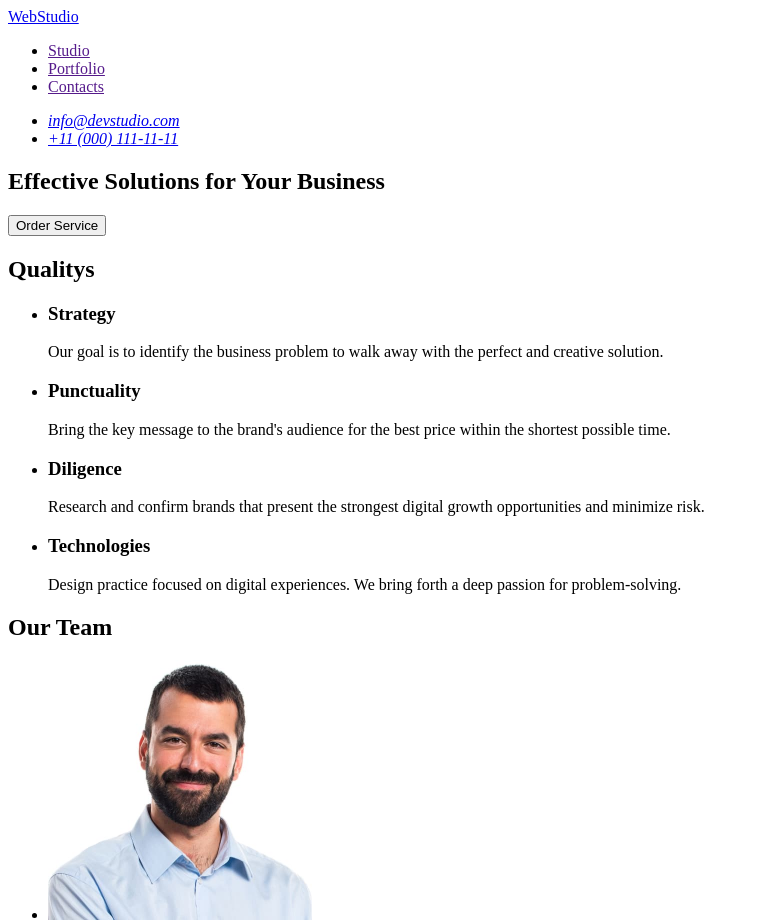
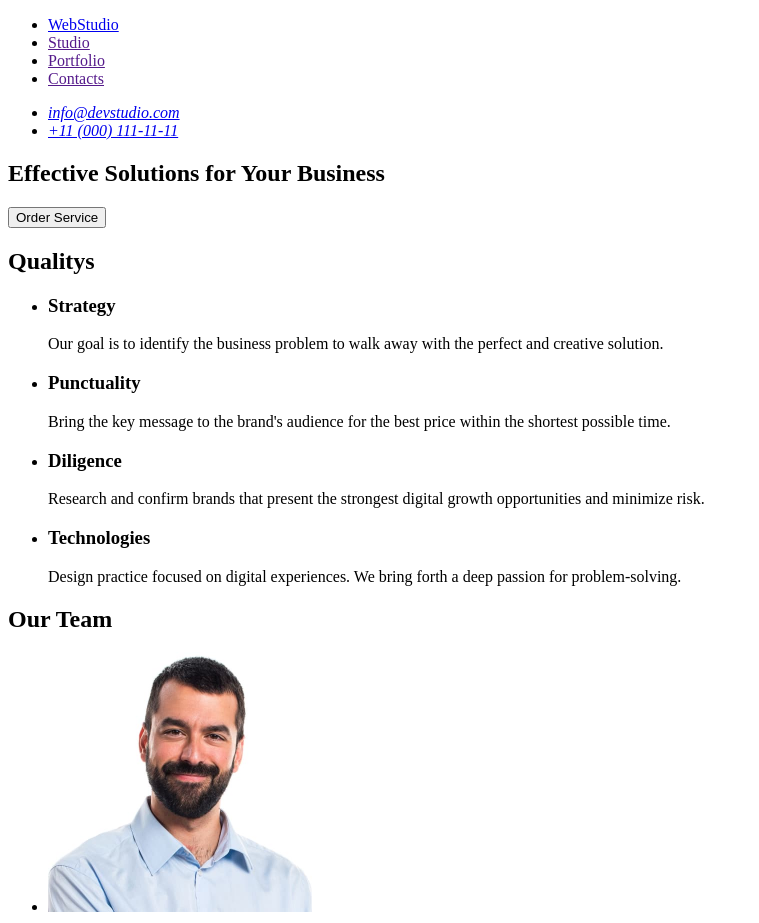
Before and after one commit to samir-shaban-en/goit-markup-hw-01, a plain HTML site: page index.html in a window 1280 px wide. Shown: the top 923 px of the page, without its empty margins (0-759 px from the left). Drawn offline with Linux system fonts and the light colour scheme.

Commit message:
chanhe nav

```diff
--- a/index.html
+++ b/index.html
@@ -7,9 +7,9 @@
   </head>
   <body>
     <header>
-      <a href="./index.html" target="_blank">WebStudio</a>
       <nav>
         <ul>
+          <li><a href="./index.html" target="_blank">WebStudio</a></li>
           <li><a href="">Studio</a></li>
           <li><a href="">Portfolio</a></li>
           <li><a href="">Contacts</a></li>
```
